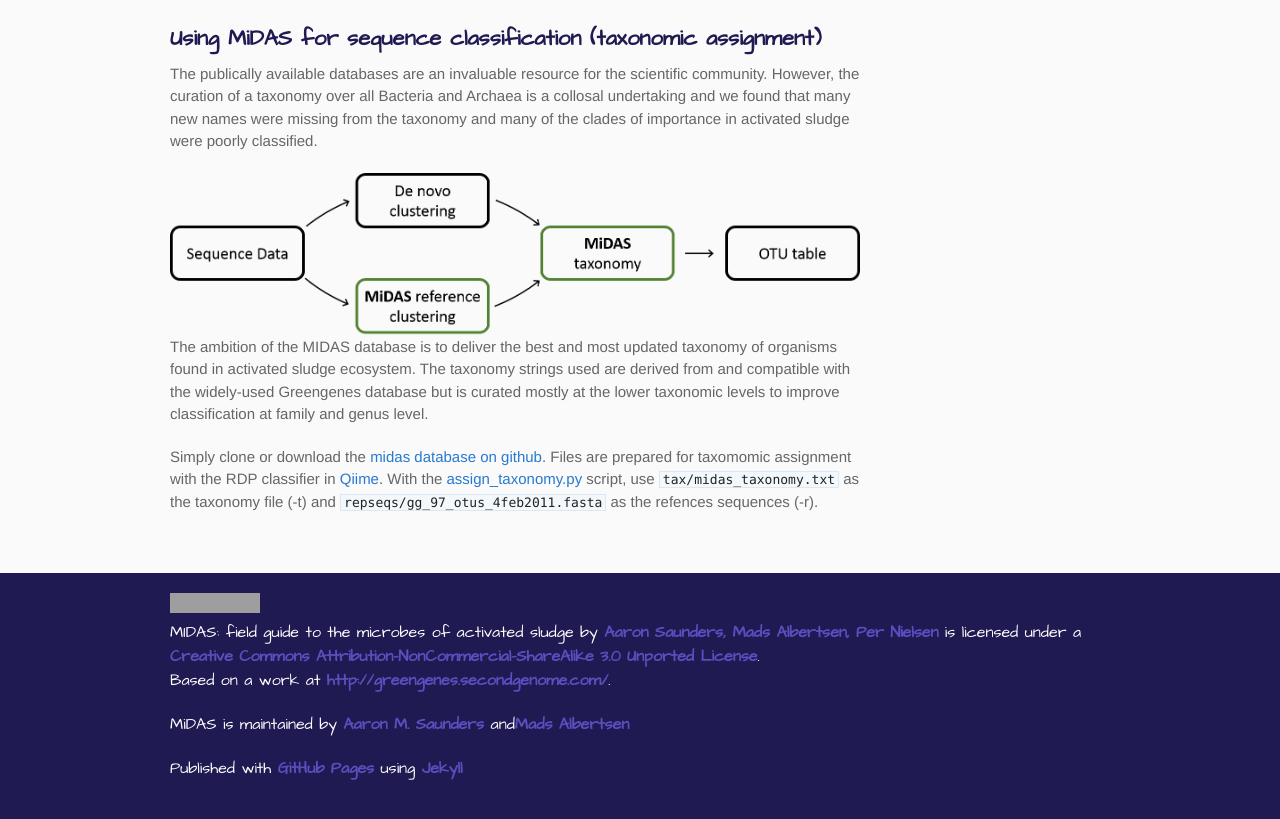
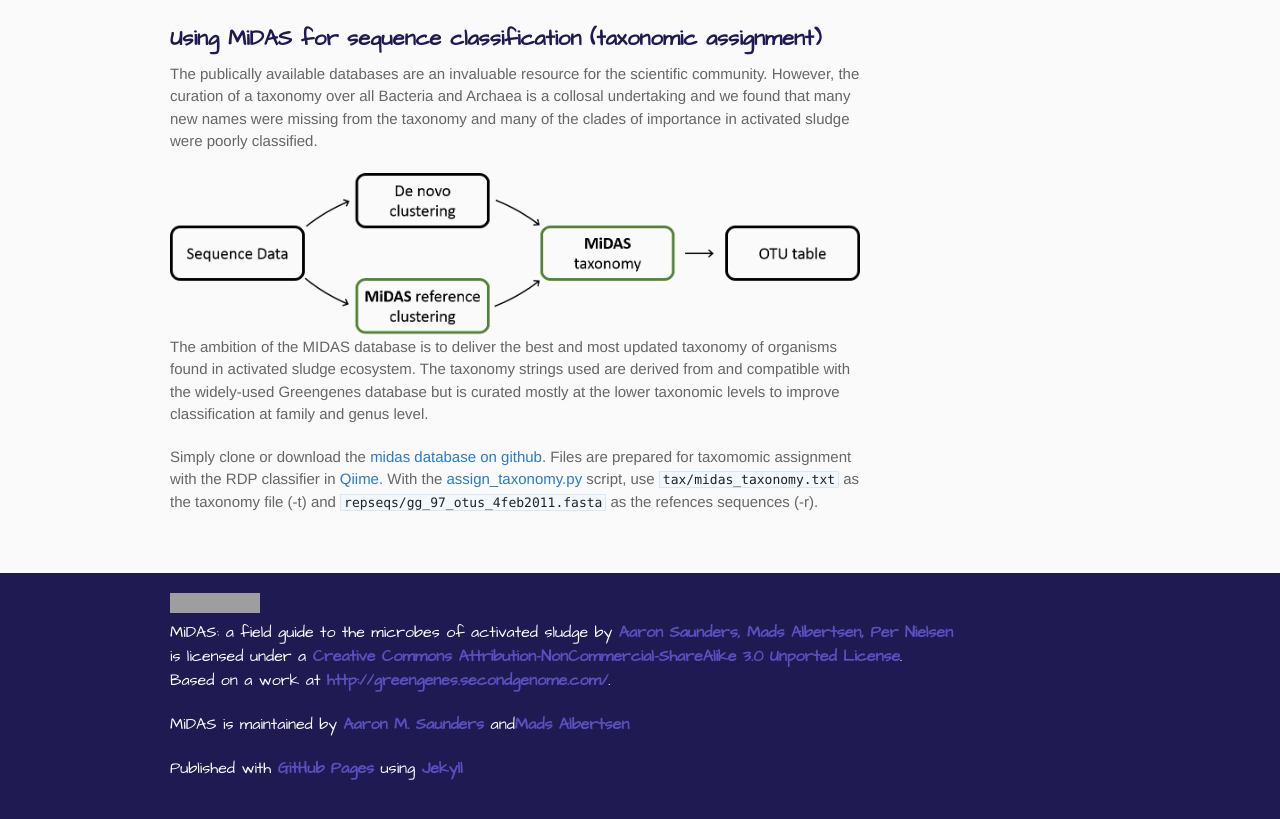
Before and after one commit to aaronsaunders/midas, a Jekyll site: the page built from index.md, in a window 1280 px wide and 900 px high, scrolled down 1446 px. Shown: the top 819 px of the window. Built offline with Jekyll 4.4.1, drawn with Linux system fonts in a browser that asks for light colours; grey boxes are pictures that could not be loaded.

Commit message:
updated typo i footer

```diff
--- a/_includes/footer.html
+++ b/_includes/footer.html
@@ -1,6 +1,6 @@
 <footer>
   <div class="inner">
-     <p><a rel="license" href="http://creativecommons.org/licenses/by-nc-sa/3.0/"><img alt="Creative Commons License" style="border-width:0" src="http://i.creativecommons.org/l/by-nc-sa/3.0/88x31.png" /></a><br /><span xmlns:dct="http://purl.org/dc/terms/" href="http://purl.org/dc/dcmitype/Dataset" property="dct:title" rel="dct:type">MIDAS: field guide to the microbes of activated sludge</span> by <a xmlns:cc="http://creativecommons.org/ns#" href="http://www.midasfieldguide.org" property="cc:attributionName" rel="cc:attributionURL">Aaron Saunders, Mads Albertsen, Per Nielsen</a> is licensed under a <a rel="license" href="http://creativecommons.org/licenses/by-nc-sa/3.0/">Creative Commons Attribution-NonCommercial-ShareAlike 3.0 Unported License</a>.<br />Based on a work at <a xmlns:dct="http://purl.org/dc/terms/" href="http://greengenes.secondgenome.com/" rel="dct:source">http://greengenes.secondgenome.com/</a>.</p>
+     <p><a rel="license" href="http://creativecommons.org/licenses/by-nc-sa/3.0/"><img alt="Creative Commons License" style="border-width:0" src="http://i.creativecommons.org/l/by-nc-sa/3.0/88x31.png" /></a><br /><span xmlns:dct="http://purl.org/dc/terms/" href="http://purl.org/dc/dcmitype/Dataset" property="dct:title" rel="dct:type">MiDAS: a field guide to the microbes of activated sludge</span> by <a xmlns:cc="http://creativecommons.org/ns#" href="http://www.midasfieldguide.org" property="cc:attributionName" rel="cc:attributionURL">Aaron Saunders, Mads Albertsen, Per Nielsen</a><br /> is licensed under a <a rel="license" href="http://creativecommons.org/licenses/by-nc-sa/3.0/">Creative Commons Attribution-NonCommercial-ShareAlike 3.0 Unported License</a>.<br />Based on a work at <a xmlns:dct="http://purl.org/dc/terms/" href="http://greengenes.secondgenome.com/" rel="dct:source">http://greengenes.secondgenome.com/</a>.</p>
      <p> MiDAS is maintained by <a href="https://github.com/aaronsaunders">Aaron M. Saunders</a> and<a href="https://github.com/MadsAlbertsen">Mads Albertsen</a></p>
      <p> Published with <a href="http://pages.github.com">GitHub Pages</a> using <a href="http://jekyllrb.com/">Jekyll</a>
     </p>
```
